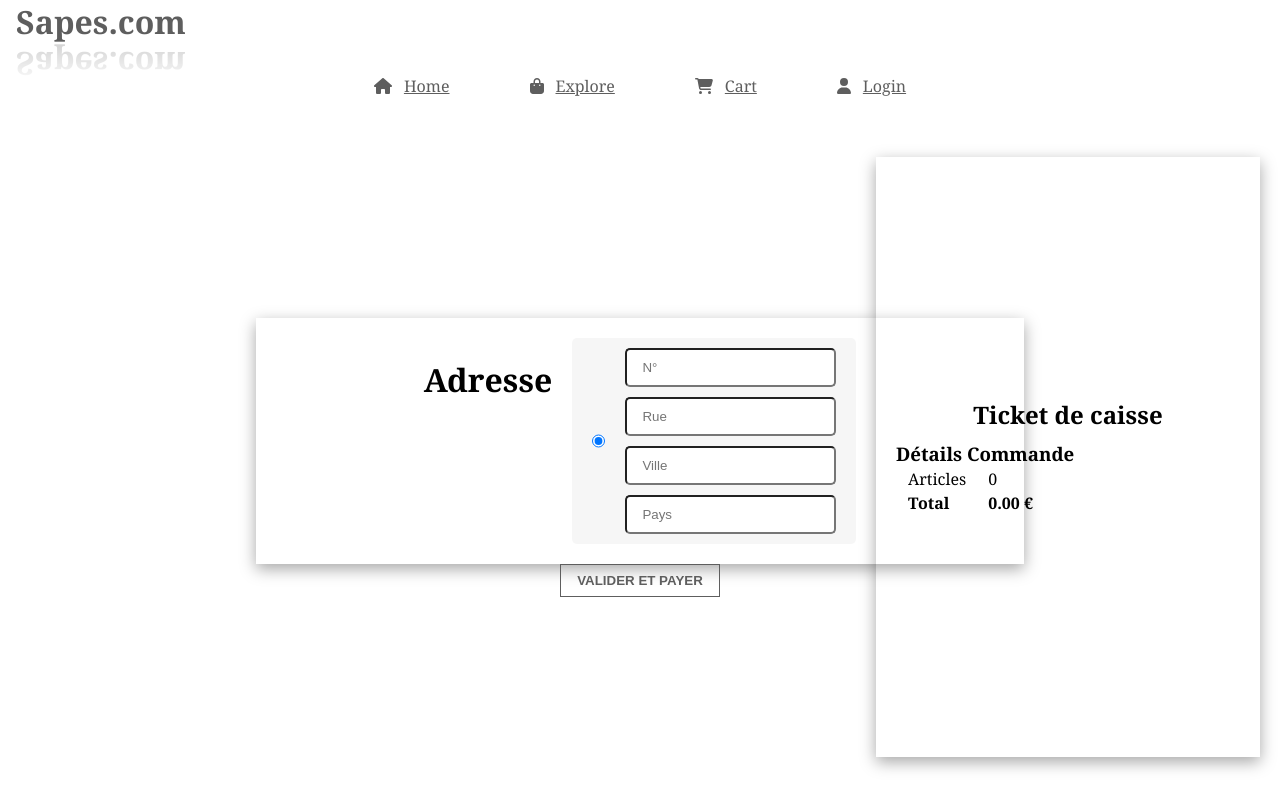
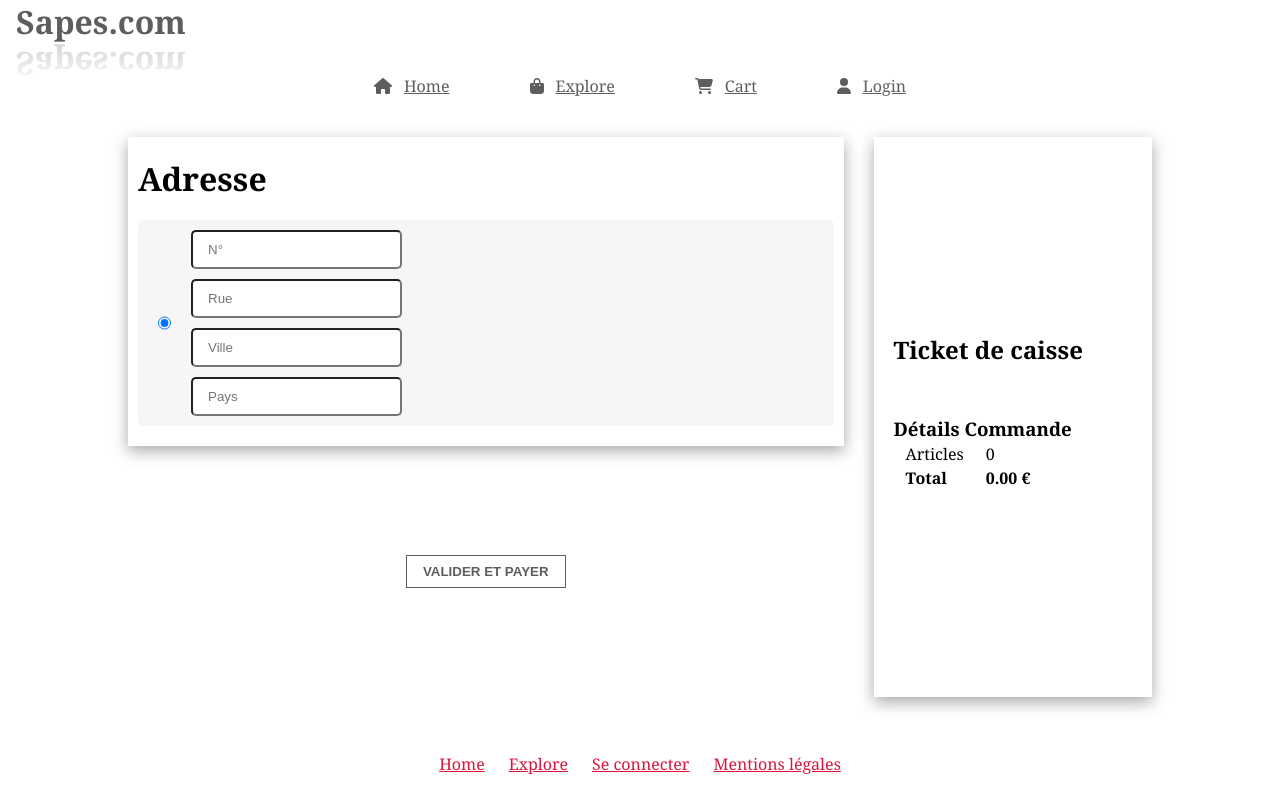
Before and after one commit to ReyGuillaume/clothes-ecommerce-app, a Vue app: page /order in a window 1280 px wide. Built offline with nearby package versions, Linux system fonts and the light colour scheme.

Commit message:
order css

```diff
--- a/src/views/OrderView.vue
+++ b/src/views/OrderView.vue
@@ -31,7 +31,7 @@ export default {
         },
 
         fetchUserInfos() {
-            return axios.get("user/user.php?function=retrieveUserInfos&id="+this.idUser).then(res => [this.userInfos] = res.data)
+            return axios.get("user/user.php?function=retrieveUserInfos&id=" + this.idUser).then(res => [this.userInfos] = res.data)
         },
 
         fetchAddresses(id_user) {
@@ -40,7 +40,7 @@ export default {
                 .then((res) => (this.addresses = res.data));
         },
 
-        fetchIDCart (id_user) {
+        fetchIDCart(id_user) {
             return axios
                 .get(`article/article.php?function=retrieveCartID&id_user=${id_user}`)
                 .then(res => this.idCart = res.data[res.data.length - 1].id);
@@ -54,9 +54,9 @@ export default {
         },
 
         createOrder() {
-          if([this.address_number, this.address_street, this.address_city, this.address_country].includes("")) {
+            if ([this.address_number, this.address_street, this.address_city, this.address_country].includes("")) {
                 this.alert2 = true
-            setTimeout(() =>  this.alert2 = false, 5000)
+                setTimeout(() => this.alert2 = false, 5000)
             } else {
                 const d = new Date()
                 const day = d.getDate()
@@ -69,7 +69,7 @@ export default {
                     .then(() => this.fetchCartContentOfUser(this.idUser))
                     .then(() => {
                         this.alert1 = true
-                    setTimeout(() =>  this.alert1 = false, 5000);
+                        setTimeout(() => this.alert1 = false, 5000);
                     })
                     .then(() => {
                         this.address_number = ""
@@ -83,11 +83,11 @@ export default {
         sendOrderMail() {
             let message = ""
             this.articles.forEach(elt => {
-                message +=  `${elt.quantity}x ${elt.article_name} (${elt.price}€) : ${(elt.price * elt.quantity).toFixed(2)}€\n`
+                message += `${elt.quantity}x ${elt.article_name} (${elt.price}€) : ${(elt.price * elt.quantity).toFixed(2)}€\n`
             })
             message += `Total : ${this.total_price.toFixed(2)}€`
             try {
-                emailjs.send("service_ilge38j","template_fsdt2cx",{
+                emailjs.send("service_ilge38j", "template_fsdt2cx", {
                     to_name: this.userInfos.firstname,
                     from_name: "Sapes.com",
                     message: message,
@@ -95,8 +95,8 @@ export default {
                 },
                     "x0Qag2m_m9Yx7QCGW"
                 )
-            } catch(error) {
-                console.log({error})
+            } catch (error) {
+                console.log({ error })
             }
         },
     },
@@ -116,15 +116,19 @@ export default {
 </script>
 
 <template>
-  <div class="alert-popup ok" v-if="alert1">Votre commande a bien été prise en compte<br>Un mail de confirmation vous a été envoyé</div>
+    <div class="alert-popup ok" v-if="alert1">
+        Votre commande a bien été prise en compte<br />Un mail de confirmation vous
+        a été envoyé
+    </div>
     <div class="alert-popup" v-if="alert2">L'un des champs est vide</div>
-    <main class="order-container container">
-        <div class="main-container">
+    <main class="container">
         <div class="data-container">
+            <div class="order-data">
                 <h1 class="container-title">Adresse</h1>
                 <form>
-                    <div class="address-card" v-for="address in addresses" @click="(selectedAddress = address.id)" :class="{'focus': selectedAddress === address.id}">
-                        <input type="radio" name="address" :value="address.id" v-model="selectedAddress"/>
+                    <div class="address-card" v-for="address in addresses" @click="selectedAddress = address.id"
+                        :class="{ focus: selectedAddress === address.id }">
+                        <input type="radio" name="address" :value="address.id" v-model="selectedAddress" />
                         <div>
                             <div class="bold">
                                 {{ address.number }} - {{ address.street }}
@@ -134,38 +138,42 @@ export default {
                         </div>
                     </div>
 
-                    <div class="address-card" @click="selectedAddress = 0" :class="{'focus': selectedAddress === 0}">
-                        <input type="radio" name="address" value="0" v-model="selectedAddress"/>
+                    <div class="address-card" @click="selectedAddress = 0" :class="{ focus: selectedAddress === 0 }">
+                        <input type="radio" name="address" value="0" v-model="selectedAddress" />
                         <div class="address-custom-container">
                             <input type="text" id="address_number" class="input-address" placeholder="N°"
-                                v-model="address_number" :disabled="!(selectedAddress == 0)"/>
+                                v-model="address_number" :disabled="!(selectedAddress == 0)" />
                             <input type="text" id="address_street" class="input-address" placeholder="Rue"
-                                v-model="address_street" :disabled="!(selectedAddress == 0)"/>
+                                v-model="address_street" :disabled="!(selectedAddress == 0)" />
                             <input type="text" id="address_city" class="input-address" placeholder="Ville"
-                                v-model="address_city" :disabled="!(selectedAddress == 0)"/>
+                                v-model="address_city" :disabled="!(selectedAddress == 0)" />
                             <input type="text" id="address_country" class="input-address" placeholder="Pays"
-                                v-model="address_country" :disabled="!(selectedAddress == 0)"/>
+                                v-model="address_country" :disabled="!(selectedAddress == 0)" />
                         </div>
                     </div>
                 </form>
             </div>
-            <button class="main-button" @click="createOrder">
-                Valider et payer
-            </button>
+
+            <button class="main-button" @click="createOrder">Valider et payer</button>
         </div>
 
         <div class="cart-container">
             <h2>Ticket de caisse</h2>
+            <div class="articles-container">
                 <div class="article-card" v-for="article in articles">
                     <img v-bind:src="article.image" class="article-img" alt="" />
                     <div class="article-infos">
                         <h3 class="name">{{ article.article_name }}</h3>
                         <h4 class="brand">{{ article.brand_name }}</h4>
-                    <h4 class="size"> Taille : {{ article.size_name }}</h4>
+                        <h4 class="size">Taille : {{ article.size_name }}</h4>
                         <h4 class="quantity">Quantité : {{ article.quantity }}</h4>
-                    <h3 class="price bold">{{ (article.price * article.quantity).toFixed(2) }} €</h3>
+                        <h3 class="price bold">
+                            {{ (article.price * article.quantity).toFixed(2) }} €
+                        </h3>
                     </div>
                 </div>
+            </div>
+
             <div class="order-details">
                 <h3>Détails Commande</h3>
                 <table>
@@ -185,43 +193,66 @@ export default {
 
 <style scoped>
 main {
-    width: 50%;
+    display: flex;
+    gap: 30px;
+    justify-content: center;
+    width: 80%;
     margin: auto;
-    padding: 40px 0px;
-    display: flex;
-    justify-content: center;
-    position: relative;
-    min-height: 80vh;
 }
 
-.order-container {
-    display: flex;
-    width: 60%;
-    min-width: 400px;
-    flex-direction: column;
-    gap: 30px;
+.data-container {
+    flex: 3;
 }
 
-.container-title{
-    font-weight: bold;
-    margin: 20px 0px;
+.articles-container {
+    display: flex;
+    flex-direction: column;
+    overflow-y: scroll;
+    gap: 20px;
+}
+
+.article-card img {
+    width: 100px;
+    height: 100px;
+    object-fit: cover;
+}
+
+.article-card {
+    display: flex;
+    gap: 20px;
+}
+
+.cart-container {
+    display: flex;
+    flex-direction: column;
+    justify-content: center;
+    padding: 20px;
+    flex: 1;
+    height: 70vh;
+    gap: 20px;
+    box-shadow: rgba(0, 0, 0, 0.35) 0px 5px 15px;
+}
+
+.order-data{
+    padding: 20px 10px;
+    display: flex;
+    flex-direction: column;
+    gap: 20px;
+    box-shadow: rgba(0, 0, 0, 0.35) 0px 5px 15px;
 }
 
 .data-container {
     display: flex;
-    padding: 20px 20px;
-    justify-content: center;
-    gap: 20px;
-    box-shadow: rgba(0, 0, 0, 0.35) 0px 5px 15px;
+    flex-direction: column;
 }
 
-form{
+form {
     display: flex;
     flex-direction: column;
     gap: 30px;
 }
 
-.address-card{
+.address-card {
     display: flex;
     padding: 10px 20px;
     gap: 20px;
@@ -229,55 +260,19 @@ form{
     border-radius: 5px;
 }
 
-.focus{
+.focus {
     background-color: rgba(216, 216, 216, 0.245);
 }
 
-.address-custom-container{
+.address-custom-container {
     display: flex;
     gap: 10px;
     flex-direction: column;
 }
 
-.address-custom-container input{
+.address-custom-container input {
     padding: 10px 15px;
     border-radius: 5px;
-}
-
-
-.cart-container {
-    overflow-y: scroll;
-    display: flex;
-    flex-direction: column;
-    justify-content: center;
-    padding: 20px;
-    width: 30%;
-    height: 75%;
-    position: fixed;
-    right: 20px;
-    box-shadow: rgba(0, 0, 0, 0.35) 0px 5px 15px;
-}
-
-.cart-container h2 {
-    font-weight: bold;
-    margin: 0px auto;
-    padding-top: 10px;
-}
-
-.article-card {
-    padding: 10px 0px;
-    display: flex;
-    align-items: center;
-    border-bottom: 1px solid black;
-    width: 90%;
-}
-
-.article-infos {
-    margin-left: 10px;
-}
-
-.article-card .article-img {
-    width: 40%;
 }
 
 .order-details {
@@ -291,4 +286,10 @@ td {
 .bold {
     font-weight: bold;
 }
+
+@media only screen and (max-width: 800px) {
+    main{
+        flex-direction: column-reverse;
+    }
+  }
 </style>
```
Lines whose indentation alone changed are shown as unchanged.
